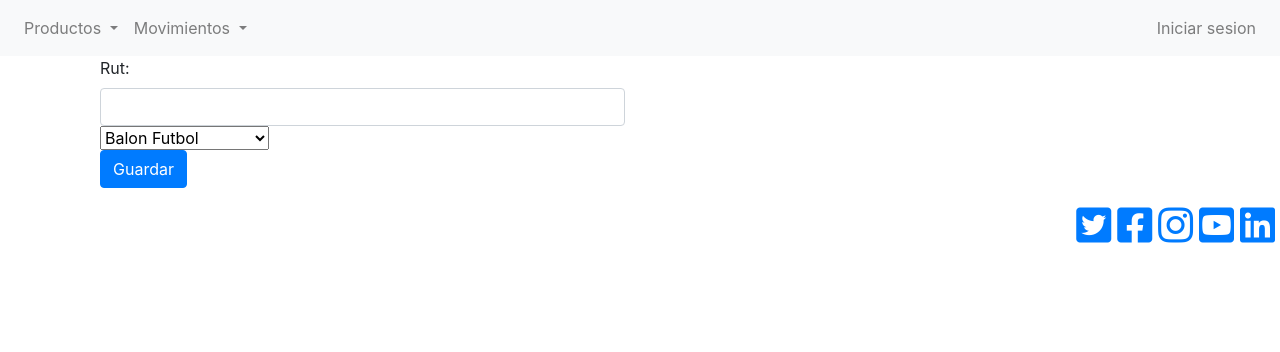
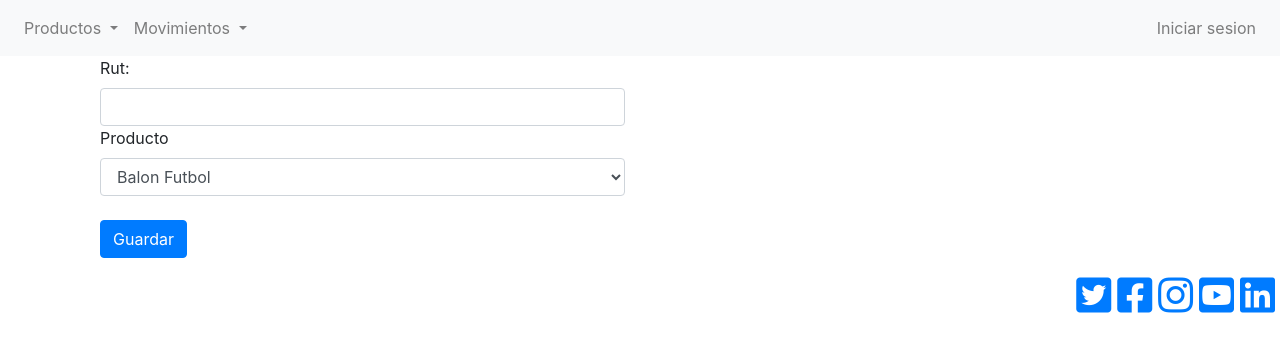
Before and after one commit to mincubill/Inventario, an Angular app: page /IngresarPrestamo in a window 1280 px wide. Shown: the top 352 px of the page. Built offline with nearby package versions, Linux system fonts and the light colour scheme.

Commit message:
Pequeñas modificaciones al ingresar prestamo
Se agregaron pequeñas cosas al ingresar prestamo,
Falta ver el tema de los formularios

```diff
--- a/src/app/data-manager.service.ts
+++ b/src/app/data-manager.service.ts
@@ -8,7 +8,7 @@ export class DataManagerService {
   Productos = [{id:1, nombre:'Balon Futbol', total:10, disponible:7, prestado:3},
               {id:2, nombre:'Balon Basketbol', total:8, disponible:7, prestado:1},
               {id:3, nombre:'Raqueta Ping-Pong', total:20, disponible:12, prestado:8}];
-  ProductoTemp = {};
+  Prestamos = [];
   constructor() { }
 
   ObtenerProductos()
@@ -77,4 +77,9 @@ export class DataManagerService {
     let index = this.Productos.indexOf(temp[0]);
     this.Productos.splice(index, 1);
   }
+
+  AgregarPrestamo (Prestamo)
+  {
+    this.Prestamos.push(Prestamo);
+  }
 }
--- a/src/app/ingresar-prestamo/ingresar-prestamo.component.html
+++ b/src/app/ingresar-prestamo/ingresar-prestamo.component.html
@@ -2,8 +2,8 @@
     <div class='form-group col-sm-6'>
         <label for="rut">Rut:</label>
         <input type="text" id="rut" class="form-control" required>
-        <label for="producto"></label>
-        <select name="producto" id="producto">
+        <label for="producto">Producto</label>
+        <select name="producto" id="producto" class="form-control">
             <option *ngFor="let producto of Productos" value={{producto.id}}>{{producto.nombre}}</option>
         </select>
         <br/>
--- a/src/app/ingresar-prestamo/ingresar-prestamo.component.ts
+++ b/src/app/ingresar-prestamo/ingresar-prestamo.component.ts
@@ -9,15 +9,17 @@ import { FormBuilder, NgControlStatus, FormGroup } from '@angular/forms';
 })
 export class IngresarPrestamoComponent implements OnInit {
 
-  /*Debjo Crear el formulario para ingresar prestamos utilizando como referencia
-    el formulario de agregar producto para de esta manera tomar el rut y tomar
-    la id del producto seleccionado en el select*/
+
   Productos = [];
-  ProductoTemp = {};
-  ProductoForm: FormGroup;
+  PrestamoForm: FormGroup;
   constructor(private data : DataManagerService, private formBuilder: FormBuilder)
   {
-
+    this.PrestamoForm = this.formBuilder.group(
+      {
+        rut: [''],
+        producto: ['']
+      }
+    );
   }
 
   ngOnInit() {
@@ -31,5 +33,15 @@ export class IngresarPrestamoComponent implements OnInit {
 
   AgregarPrestamo()
   {
+    // this.data.AgregarPrestamo(
+    // {
+    //   rut: this.PrestamoForm.controls.rut.value,
+    //   producto: this.PrestamoForm.controls.producto.value
+    // });
+    console.log(
+      {
+        rut: this.PrestamoForm.controls.rut.value,
+        producto: this.PrestamoForm.controls.producto.value
+      });
   }
 }
```
